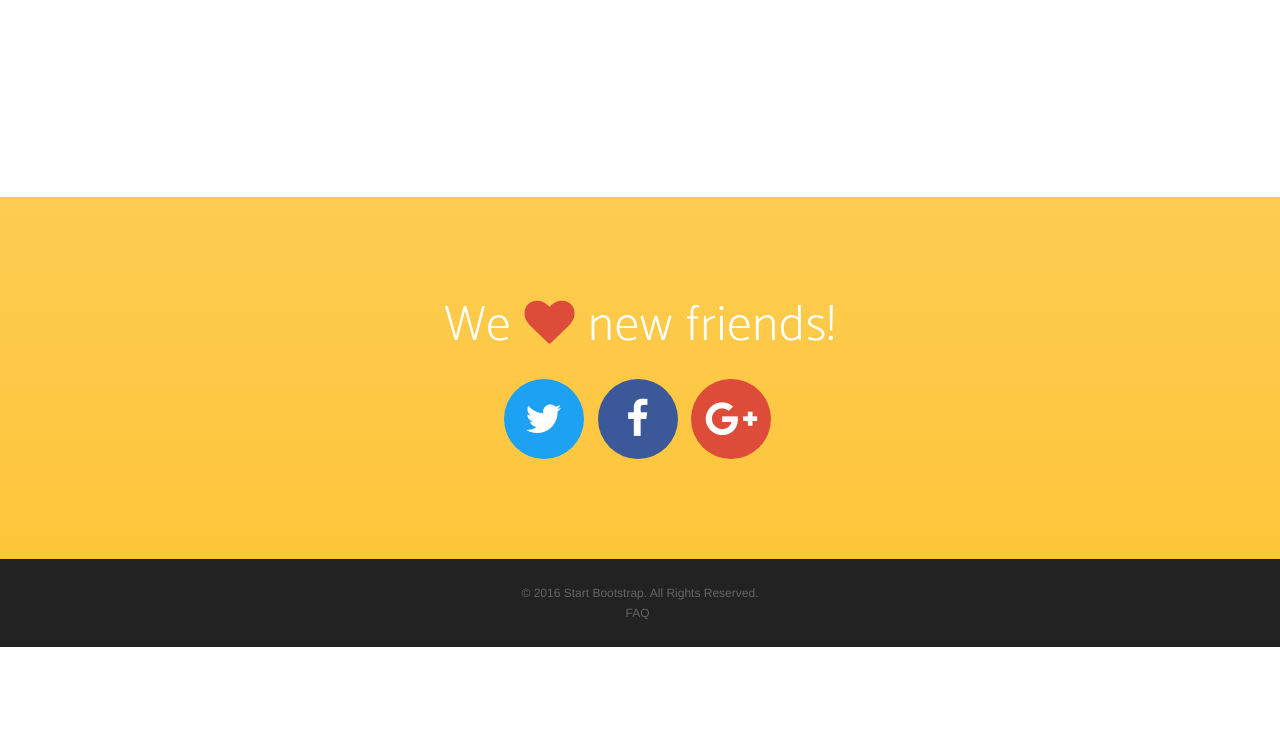
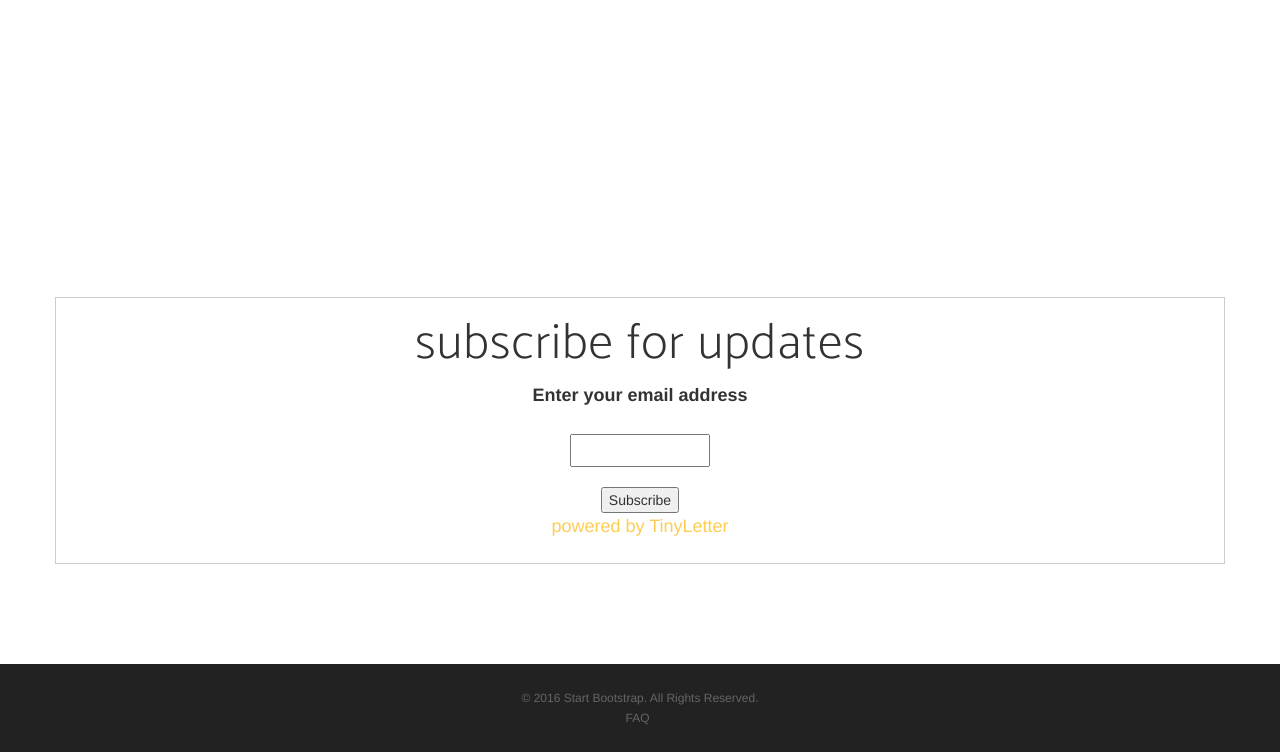
Before and after one commit to ruthgrace/growbucketlife, a website: page index.html in a window 1280 px wide. Shown: the part 1822-2574 px from the top of the page. Before the commit the page ends 2469 px from the top, so only its background shows below. Drawn offline with nearby package versions, Linux system fonts and the light colour scheme; a web font is replaced by a local one.

Commit message:
add tinyletter form

```diff
--- a/index.html
+++ b/index.html
@@ -126,20 +126,20 @@
             </div>
     </section>
 
-    <section id="contact" class="contact bg-primary">
+    <section id="features" class="features">
         <div class="container">
-            <h2>We <i class="fa fa-heart"></i> new friends!</h2>
-            <ul class="list-inline list-social">
-                <li class="social-twitter">
-                    <a href="#"><i class="fa fa-twitter"></i></a>
-                </li>
-                <li class="social-facebook">
-                    <a href="#"><i class="fa fa-facebook"></i></a>
-                </li>
-                <li class="social-google-plus">
-                    <a href="#"><i class="fa fa-google-plus"></i></a>
-                </li>
-            </ul>
+            <div class="row">
+                <div class="col-lg-12 text-center">
+                    <h2>subscribe for updates</h2>
+                </div>
+                <form style="border:1px solid #ccc;padding:3px;text-align:center;" action="https://tinyletter.com/growbucketlife" method="post" target="popupwindow" onsubmit="window.open('https://tinyletter.com/growbucketlife', 'popupwindow', 'scrollbars=yes,width=800,height=600');return true">
+                    <p><label for="tlemail">Enter your email address</label></p>
+                    <p><input type="text" style="width:140px" name="email" id="tlemail" /></p>
+                    <input type="hidden" value="1" name="embed"/>
+                    <input type="submit" value="Subscribe" />
+                    <p><a href="https://tinyletter.com" target="_blank">powered by TinyLetter</a></p>
+                </form>
+            </div>
         </div>
     </section>
 
```
